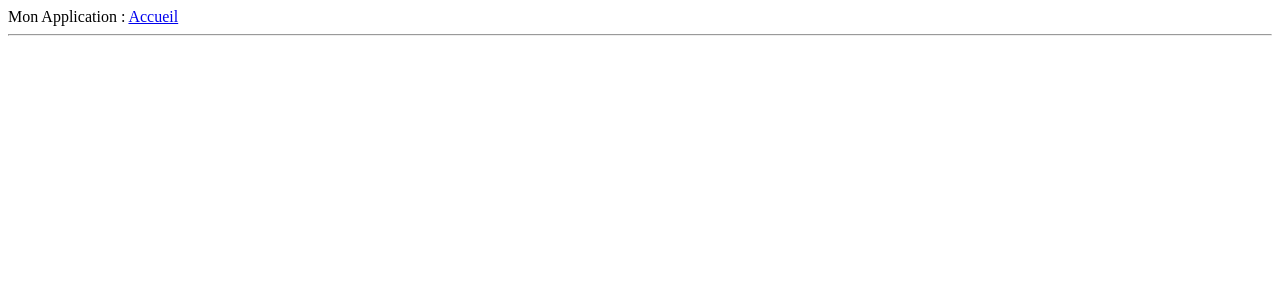
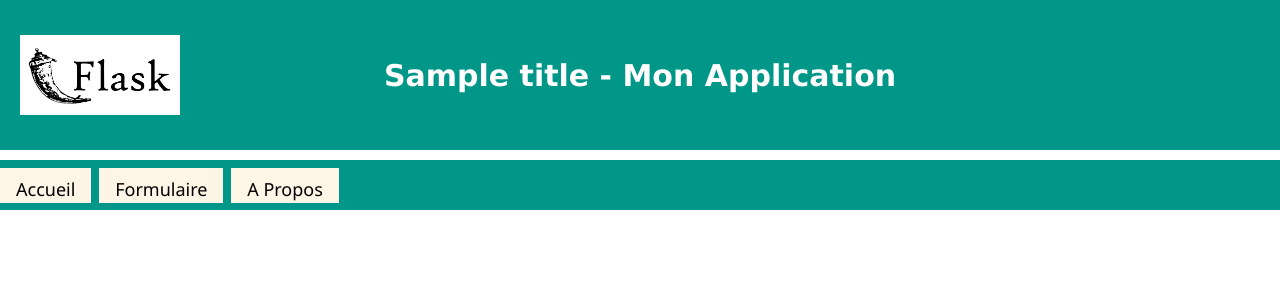
Before and after one commit to mena0018/Flask, a Flask app: template app/templates/base.html in a window 1280 px wide. Shown: the top 300 px of the page. Run offline with Flask 2, Linux system fonts and the light colour scheme; the template is opened without the code that fills it: most values are stand-ins (such as "Sample title", 1, 10 or a date in 2020).

Commit message:
Push de fin de séance

```diff
--- a/app/templates/base.html
+++ b/app/templates/base.html
@@ -6,6 +6,7 @@
 <!doctype html>
 <html>
   <head>
+  <link rel="stylesheet" href="https://www.w3schools.com/w3css/4/w3.css">
       <title>
          {% if title is defined %}
             {{ title }} - Mon Application
@@ -15,13 +16,26 @@
      </title>
   </head>
   <body>
-    <nav>
-        <div>Mon Application : <a href="/index">Accueil</a></div>
-    </nav>
-    <hr>
+    <header class="w3-display-container w3-teal" style="height:150px;">
+        <div class="w3-display-left" >
+             <img style="height:80px; margin-left: 20px" src="{{ url_for('static', filename='img/logo.png') }}" alt="Logo" />
+        </div>
+         <div class="w3-display-middle" style="font-size:30px;">
+             <b>
+                {{ title }} - Mon Application
+             </b>
+         </div>
+    </header>
+
+    <h2  class="w3-display-container w3-teal" style="height:50px;">
+      <a class="w3-button w3-sand" style="height: 35px; font-size: 18px" href="{{ url_for('index') }}">Accueil</a>
+      <a class="w3-button w3-sand" style="height: 35px; font-size: 18px" href="{{ url_for('login') }}">Formulaire</a>
+      <a class="w3-button w3-sand" style="height: 35px; font-size: 18px" href="{{ url_for('a_propos') }}">A Propos</a>
+    </h2>
+
+
  <!-- Les pages s'afficheront ici -->
  {% block contenu %}
  {% endblock %}
- <!-- fin d'affichage des pages -->
   </body>
 </html>
```
Also changed, not shown: app/routes.py (+9 -0 lines), app/templates/apropos.html (added, +8 -0 lines), app/static/img/logo.png (added).
